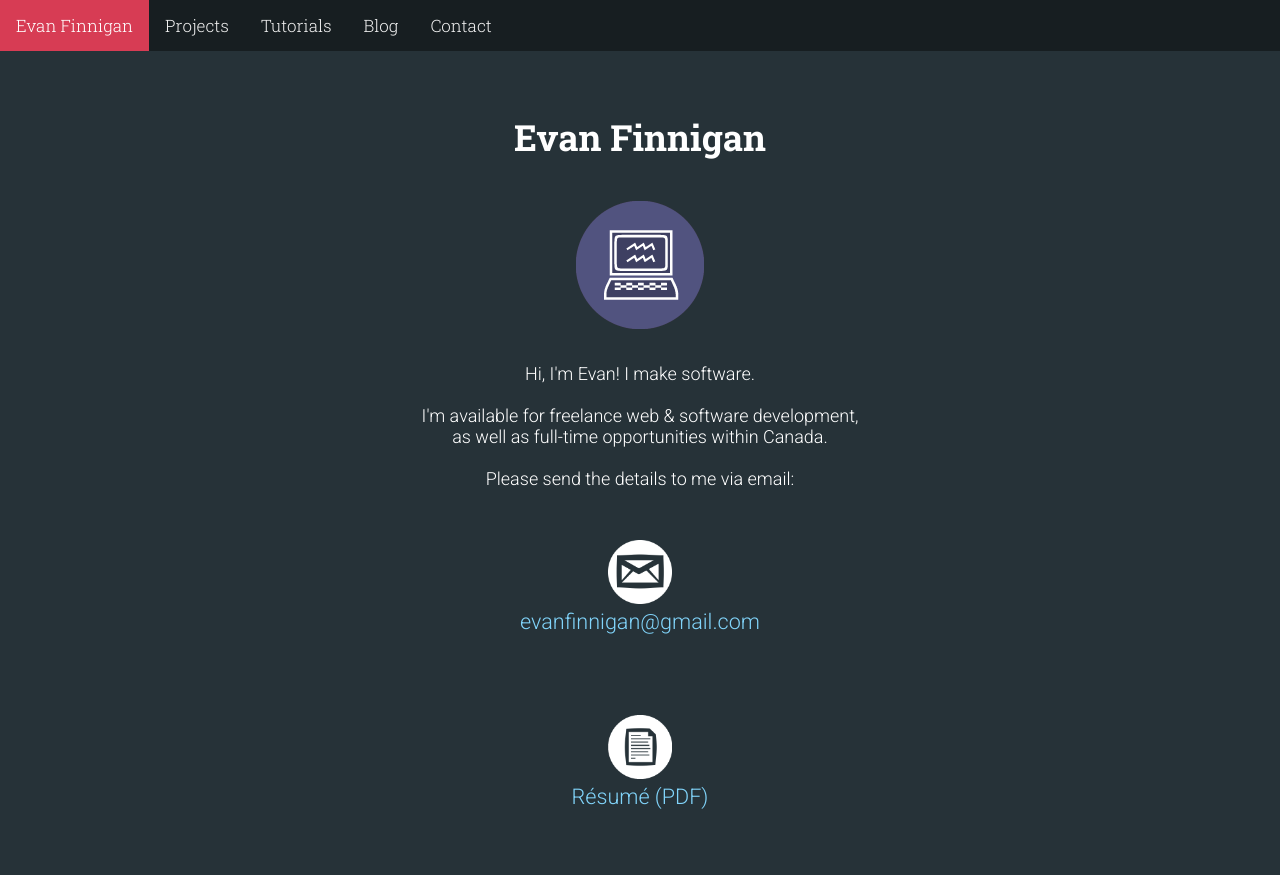
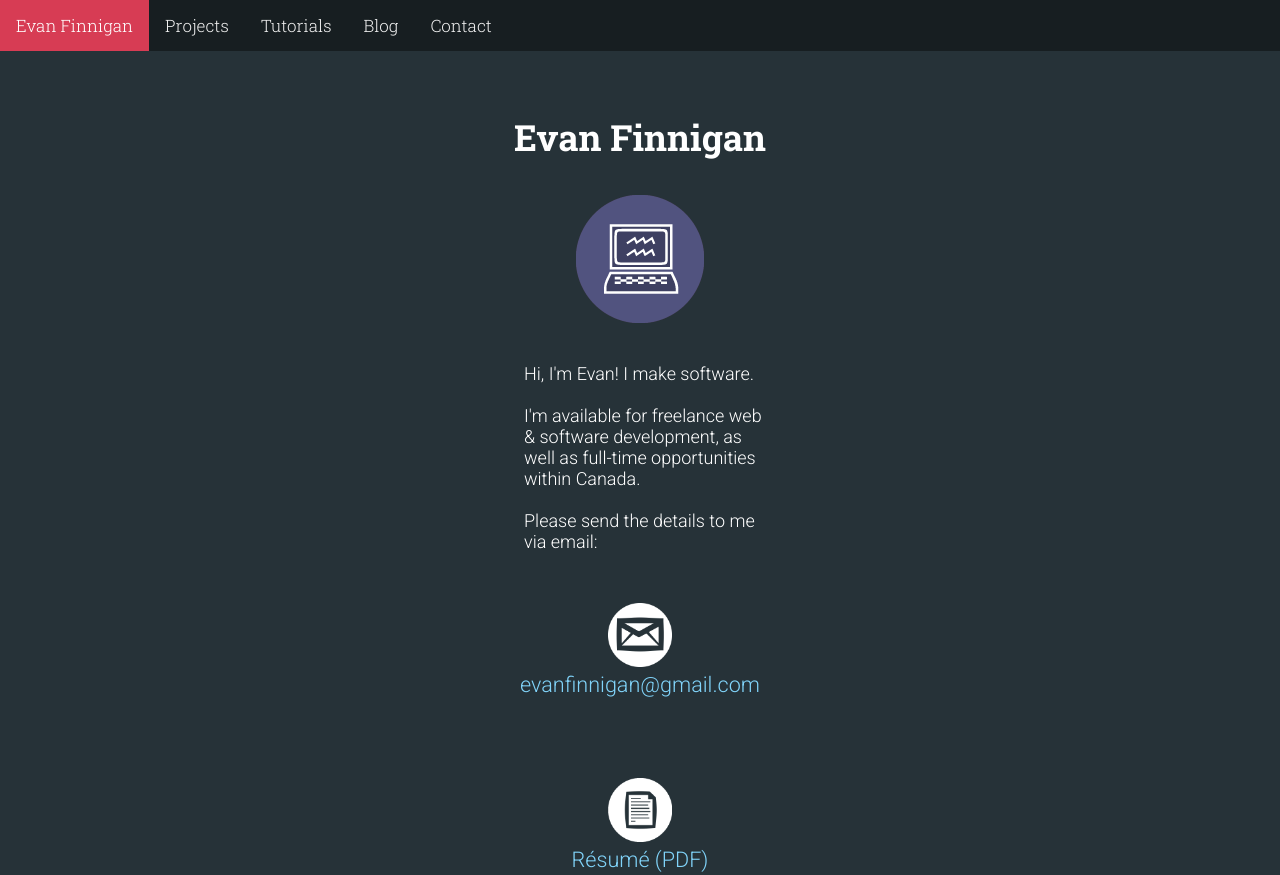
Before and after one commit to evanfinnigan/portfolio, a plain HTML site: page index.html in a window 1280 px wide. Shown: the top 875 px of the page. Drawn offline with Linux system fonts and the light colour scheme.

Commit message:
update contact and home pages

```diff
--- a/index.html
+++ b/index.html
@@ -50,9 +50,8 @@
       </nav>
     </header>
     <main class="content">
-      <h1>Evan Finnigan</h1>
-      <div class="social"><img src="images/logo.png" alt="computer logo" height="128" width="128"></div>
-      <div style="max-width:450px; margin: auto;">Hi, I'm Evan! I make software.<br><br>I'm available for freelance web & software development, as well as full-time opportunities within Canada.<br><br>Please send the details to me via email:</div><br>
+      <h1>Evan Finnigan</h1><img src="images/logo.png" alt="computer logo" height="128" width="128">
+      <div style="max-width:250px; margin: 2em auto 0 auto; text-align: left; padding-left: 1em;">Hi, I'm Evan! I make software.<br><br>I'm available for freelance web & software development, as well as full-time opportunities within Canada.<br><br>Please send the details to me via email:</div><br>
       <div class="social"><a class="nofocus" href="mailto:evanfinnigan at gmail.com"><img src="images/icons/email.png" alt="email icon" height="64" width="64"></a><br><a href="mailto:evanfinnigan@gmail.com">evanfinnigan@gmail.com</a></div><br>
       <div class="social" style="margin-bottom: 5em auto;"><a class="nofocus" href="documents/resume.pdf"><img src="images/icons/document.png" alt="resume icon" height="64" width="64"></a><br><a href="documents/resume.pdf">Résumé (PDF)</a></div><br>
       <div class="resume card">
```
Also changed, not shown: contact/index.html (+2 -2 lines).
